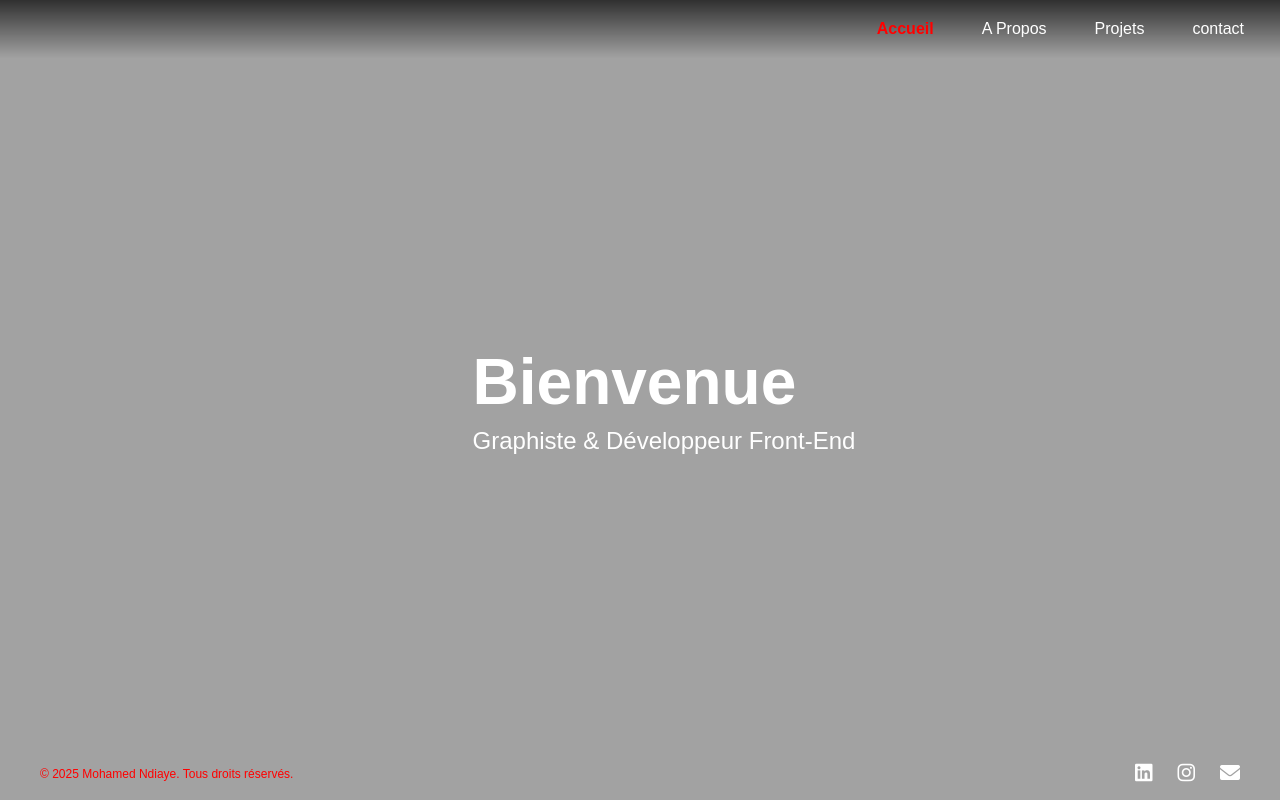
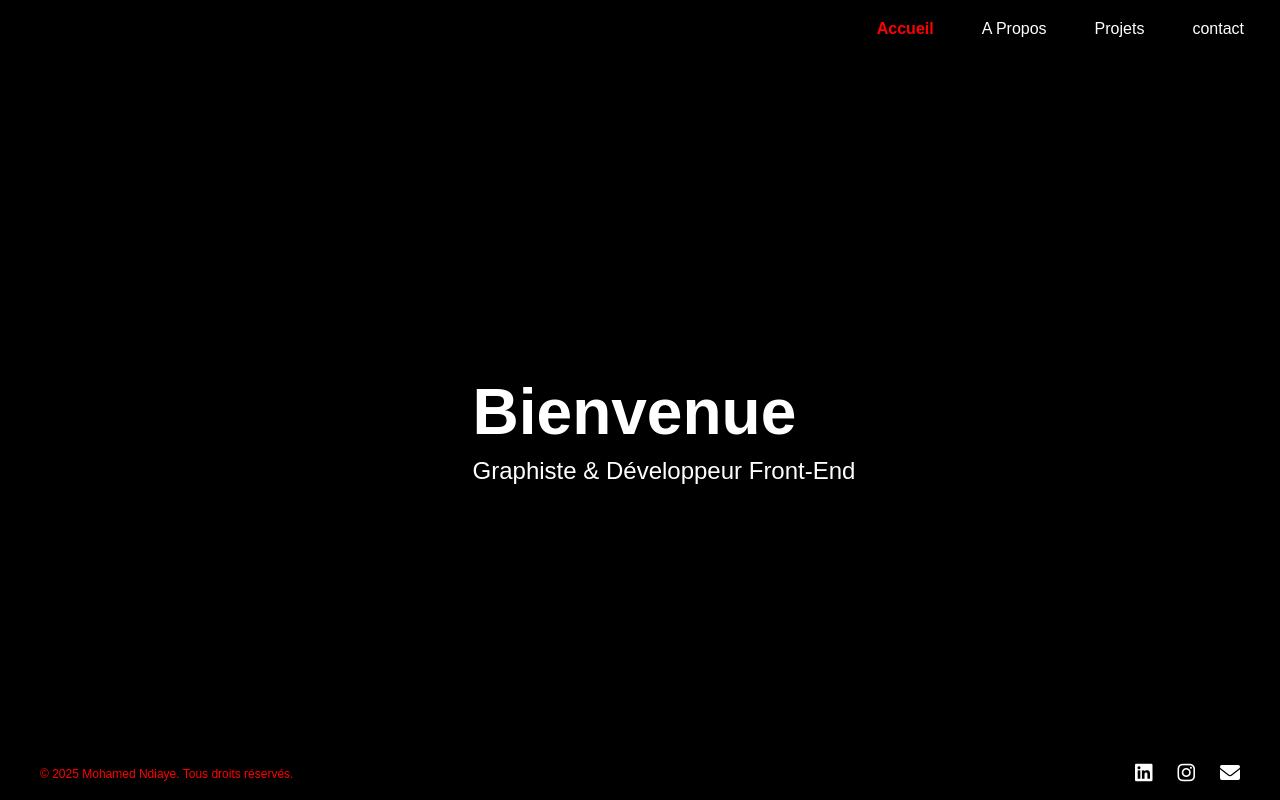
Before and after one commit to Mondiaye28/mon-portfolio, a Vue app: page / in a window 1280 px wide. Built offline with nearby package versions, Linux system fonts and the light colour scheme; a web font is replaced by a local one.

Commit message:
Mise à jour de mes projets

```diff
--- a/src/App.vue
+++ b/src/App.vue
@@ -43,20 +43,22 @@ export default {
 </script>
 
 <style>
-/* --- STYLES GLOBAUX (NON SCOPED) --- */
-/* Important pour que le body ne crée pas de marges blanches ou de scroll bizarre */
-body, html {
+/* --- STYLES GLOBAUX --- */
+html, body {
   margin: 0;
   padding: 0;
   width: 100%;
   height: 100%;
-  overflow-x: hidden; /* Empêche le balancement gauche-droite sur mobile */
-  background-color: #000;
+  /* Force le noir total partout */
+  background-color: #000000 !important;
+  overflow-x: hidden;
 }
 
 #app {
   font-family: 'Trispace', sans-serif;
   color: white;
+  background-color: #000000; /* Assure que le fond reste noir sous le contenu */
+  min-height: 100vh;
 }
 
 /* --- STRUCTURE RESPONSIVE --- */
@@ -65,28 +67,22 @@ body, html {
   flex-direction: column;
   min-height: 100vh;
   position: relative;
-  z-index: 1; /* Pour être au dessus du canvas */
+  z-index: 1;
+  /* On s'assure que le container n'a pas de fond gris */
+  background: transparent;
 }
 
 .main-content {
-  flex: 1; /* Prend tout l'espace disponible entre le menu et le footer */
-  padding: 80px 20px; /* Laisse de la place pour le menu en haut et de l'air sur les côtés */
+  flex: 1;
+  /* On augmente le padding pour mobile pour éviter les collisions avec le menu */
+  padding: 100px 20px 40px 20px;
   box-sizing: border-box;
+  width: 100%;
 }
 
 @media (max-width: 768px) {
   .main-content {
-    padding: 70px 15px; /* Ajustement pour les petits écrans */
+    padding: 80px 10px 20px 10px;
   }
 }
 </style>
-
-<style scoped>
-/* Effet de transition pour le loader */
-.fade-enter-active, .fade-leave-active {
-  transition: opacity 0.5s;
-}
-.fade-enter, .fade-leave-to {
-  opacity: 0;
-}
-</style>
```
Also changed, not shown: public/Landing page 2/index.html (+8 -24 lines).
